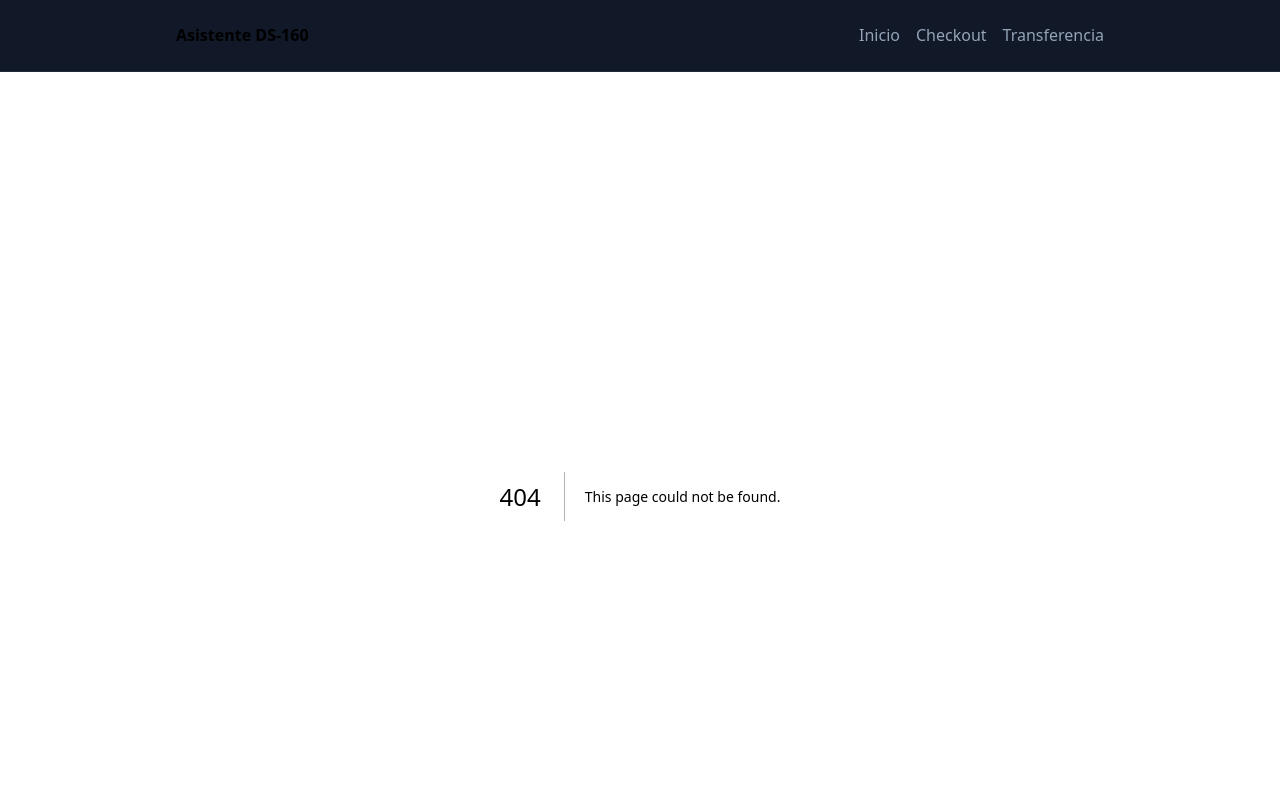
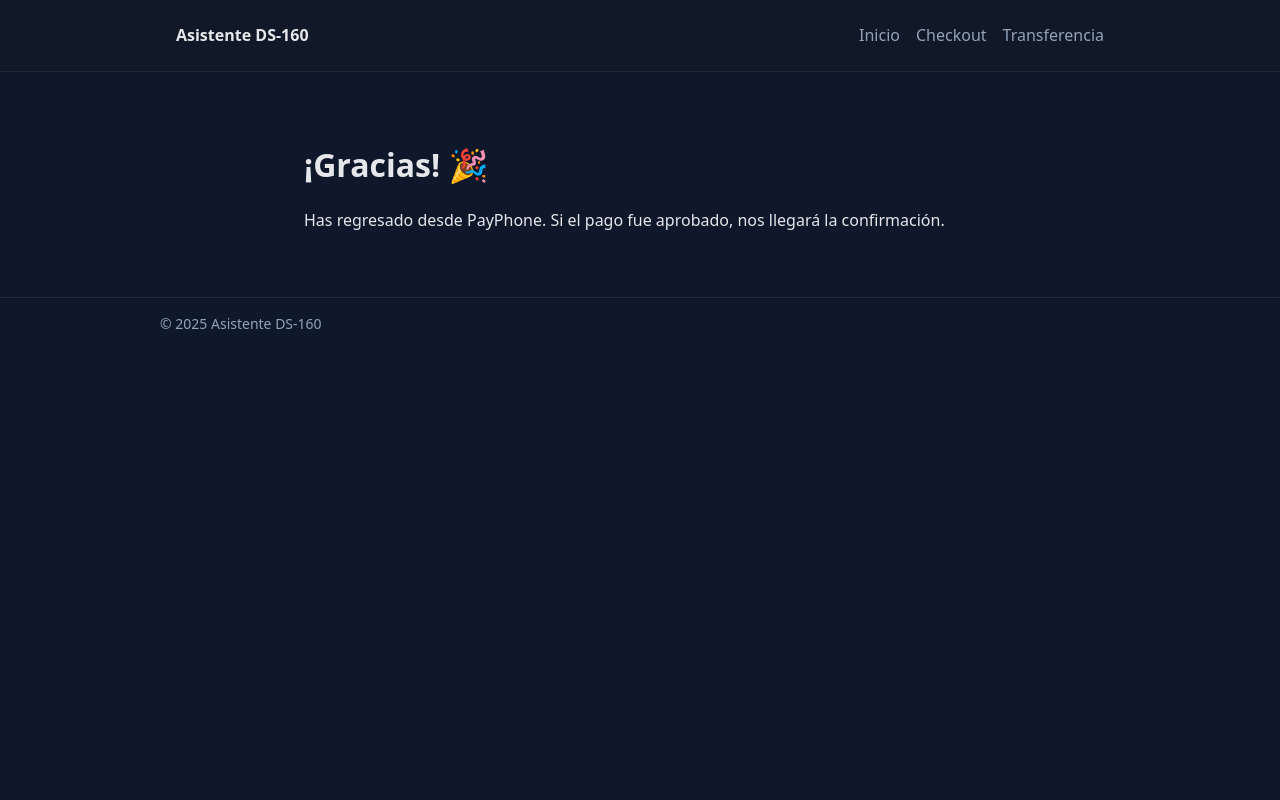
Before and after one commit to robertotitus86/ds160-app, a Next.js app: page /checkout/confirm in a window 1280 px wide. Before the commit this address had no page. Shown: the top 800 px of the page. Built offline with nearby package versions, Linux system fonts and the light colour scheme.

Commit message:
Create page.jsx

```diff
--- /dev/null
+++ b/src/app/checkout/confirm/page.jsx
@@ -0,0 +1,8 @@
+export default function Confirm() {
+  return (
+    <main style={{ maxWidth: 720, margin: "0 auto", padding: 24 }}>
+      <h1>¡Gracias! 🎉</h1>
+      <p>Has regresado desde PayPhone. Si el pago fue aprobado, nos llegará la confirmación.</p>
+    </main>
+  );
+}
```
